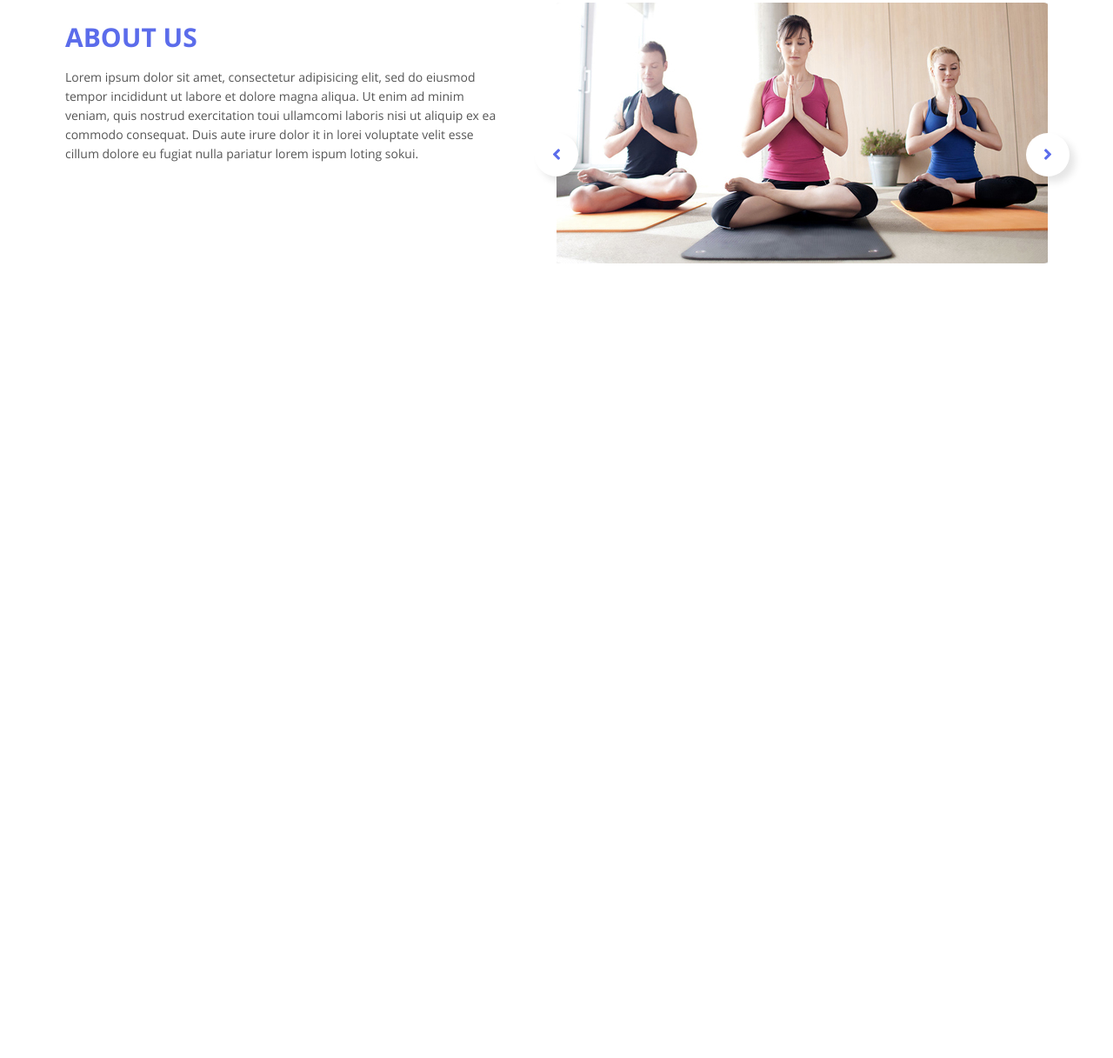
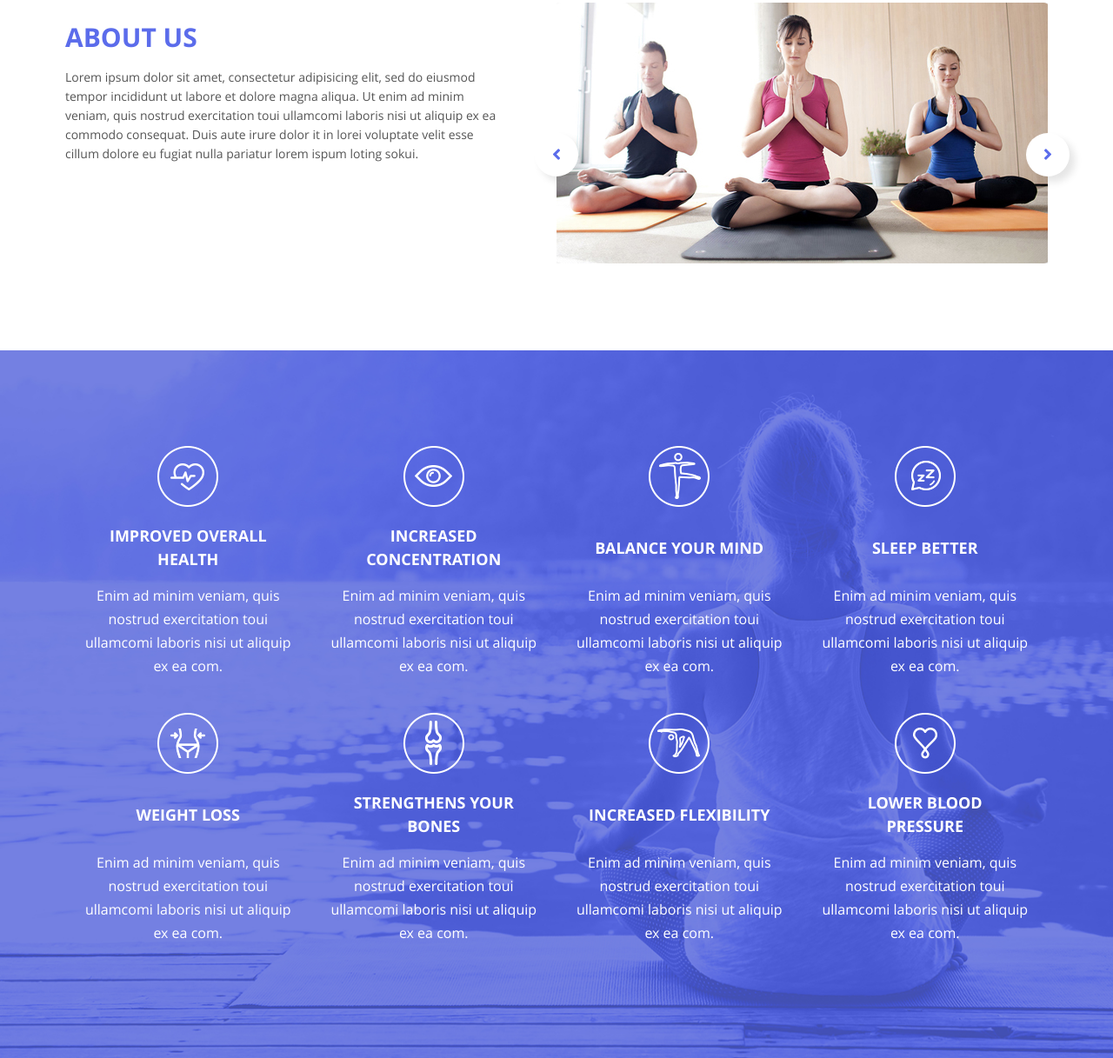
Before and after one commit to VladislavLinnik/dzencode-test, a website: page app/index.html in a window 1280 px wide. Shown: the part 2251-3468 px from the top of the page at 87% size. Before the commit the page ends 2654 px from the top, so only its background shows below. Drawn offline with Linux system fonts and the light colour scheme; files whose address does not match are found by name.

Commit message:
Created features section

```diff
--- a/app/index.html
+++ b/app/index.html
@@ -287,6 +287,94 @@
 		</div>
 	</section>
 
+	<!-- features -->
+	<section class="features section">
+		<div class="container">
+			<ul class="features-list">
+				<li class="features__item">
+					<div class="features__item-img">
+						<img src="img/ic/features/1.png" alt="">
+					</div>
+					<h3 class="features__item-heading">Improved overall health</h3>
+					<p class="features__item-descr">
+						Enim ad minim veniam, quis nostrud exercitation toui
+						ullamcomi laboris nisi ut aliquip ex ea com.
+					</p>
+				</li>
+				<li class="features__item">
+					<div class="features__item-img">
+						<img src="img/ic/features/2.png" alt="">
+					</div>
+					<h3 class="features__item-heading">Increased concentration</h3>
+					<p class="features__item-descr">
+						Enim ad minim veniam, quis nostrud exercitation toui
+						ullamcomi laboris nisi ut aliquip ex ea com.
+					</p>
+				</li>
+				<li class="features__item">
+					<div class="features__item-img">
+						<img src="img/ic/features/3.png" alt="">
+					</div>
+					<h3 class="features__item-heading">Balance your mind</h3>
+					<p class="features__item-descr">
+						Enim ad minim veniam, quis nostrud exercitation toui
+						ullamcomi laboris nisi ut aliquip ex ea com.
+					</p>
+				</li>
+				<li class="features__item">
+					<div class="features__item-img">
+						<img src="img/ic/features/4.png" alt="">
+					</div>
+					<h3 class="features__item-heading">Sleep better</h3>
+					<p class="features__item-descr">
+						Enim ad minim veniam, quis nostrud exercitation toui
+						ullamcomi laboris nisi ut aliquip ex ea com.
+					</p>
+				</li>
+				<li class="features__item">
+					<div class="features__item-img">
+						<img src="img/ic/features/5.png" alt="">
+					</div>
+					<h3 class="features__item-heading">Weight loss</h3>
+					<p class="features__item-descr">
+						Enim ad minim veniam, quis nostrud exercitation toui
+						ullamcomi laboris nisi ut aliquip ex ea com.
+					</p>
+				</li>
+				<li class="features__item">
+					<div class="features__item-img">
+						<img src="img/ic/features/6.png" alt="">
+					</div>
+					<h3 class="features__item-heading">Strengthens your bones</h3>
+					<p class="features__item-descr">
+						Enim ad minim veniam, quis nostrud exercitation toui
+						ullamcomi laboris nisi ut aliquip ex ea com.
+					</p>
+				</li>
+				<li class="features__item">
+					<div class="features__item-img">
+						<img src="img/ic/features/7.png" alt="">
+					</div>
+					<h3 class="features__item-heading">Increased flexibility</h3>
+					<p class="features__item-descr">
+						Enim ad minim veniam, quis nostrud exercitation toui
+						ullamcomi laboris nisi ut aliquip ex ea com.
+					</p>
+				</li>
+				<li class="features__item">
+					<div class="features__item-img">
+						<img src="img/ic/features/8.png" alt="">
+					</div>
+					<h3 class="features__item-heading">Lower blood pressure</h3>
+					<p class="features__item-descr">
+						Enim ad minim veniam, quis nostrud exercitation toui
+						ullamcomi laboris nisi ut aliquip ex ea com.
+					</p>
+				</li>
+			</ul>
+		</div>
+	</section>
+
 
 	<script src="js/slick.min.js"></script>
 	<script src="js/index.js"></script>
--- a/src/sass/2_style.scss
+++ b/src/sass/2_style.scss
@@ -458,3 +458,48 @@ body {
         }
     }
 }
+
+
+.features {
+    background: #5b6ceb url(../img/bg_1.jpg) no-repeat;
+    background-size: cover;
+    background-position: center;
+
+    &-list {
+        display: flex;
+        flex-wrap: wrap;
+    }
+
+    &__item {
+        margin-bottom: 20px;
+        padding: 10px 15px;
+        display: flex;
+        flex-direction: column;
+        justify-content: space-between;
+        align-items: center;
+        width: 25%;
+        color: #fff;
+        text-align: center;
+
+        &-img {
+            margin-bottom: 20px;
+            display: flex;
+            justify-content: center;
+        }
+
+        &-heading {
+            margin-bottom: 15px;
+            padding: 0 20px;
+            font-size: 18px;
+            font-weight: 700;
+            line-height: 27px;
+            text-transform: uppercase;
+        }
+
+        &-descr {
+            font-size: 16px;
+            font-weight: 400;
+            line-height: 27px;
+        }
+    }
+}
```
Also changed, not shown: app/css/style.css, app/img/ic/features/1.png (added), app/img/ic/features/2.png (added), app/img/ic/features/3.png (added), app/img/ic/features/4.png (added), app/img/ic/features/5.png (added), app/img/ic/features/6.png (added), app/img/ic/features/7.png (added), app/img/ic/features/8.png (added).
